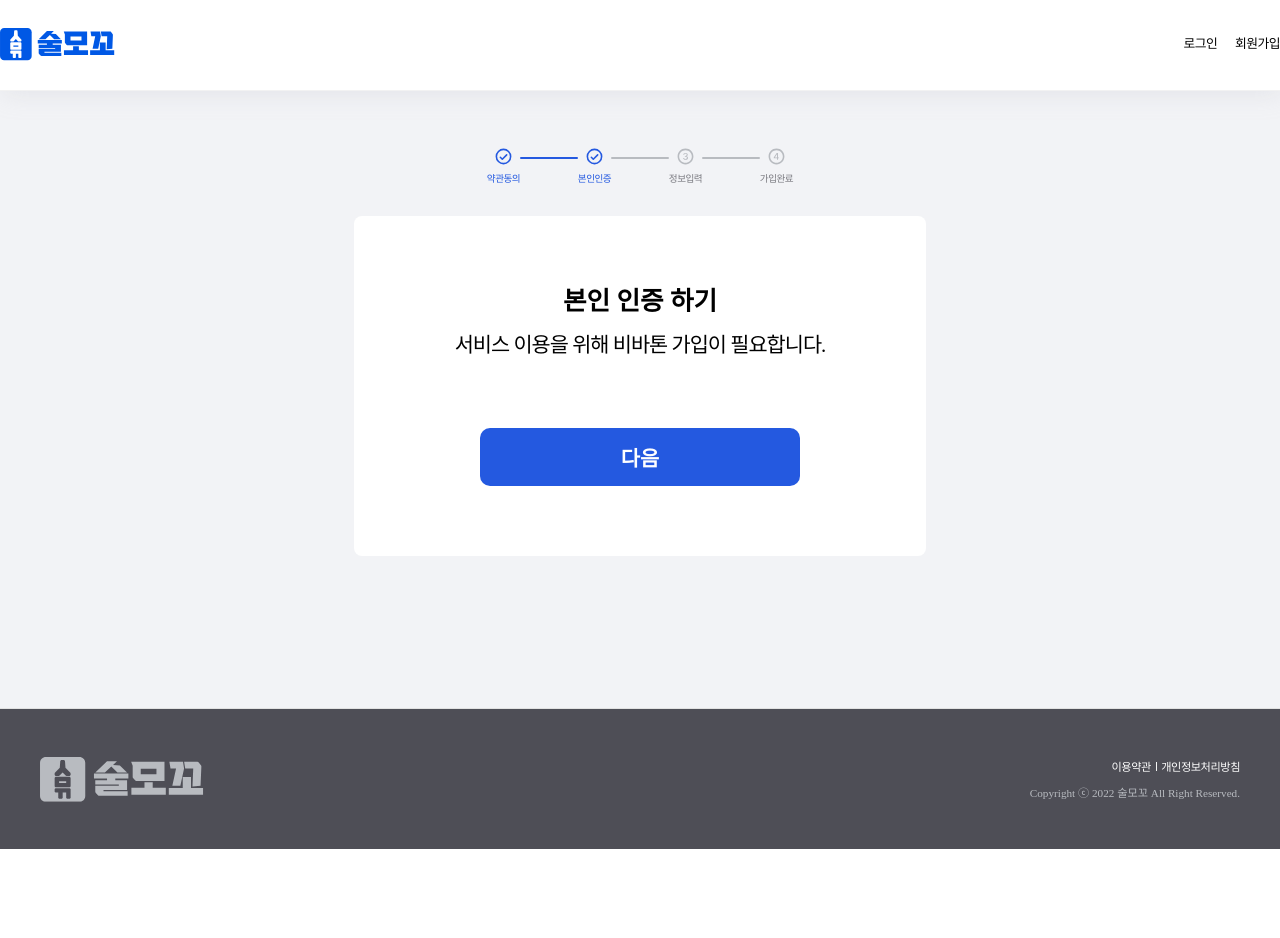
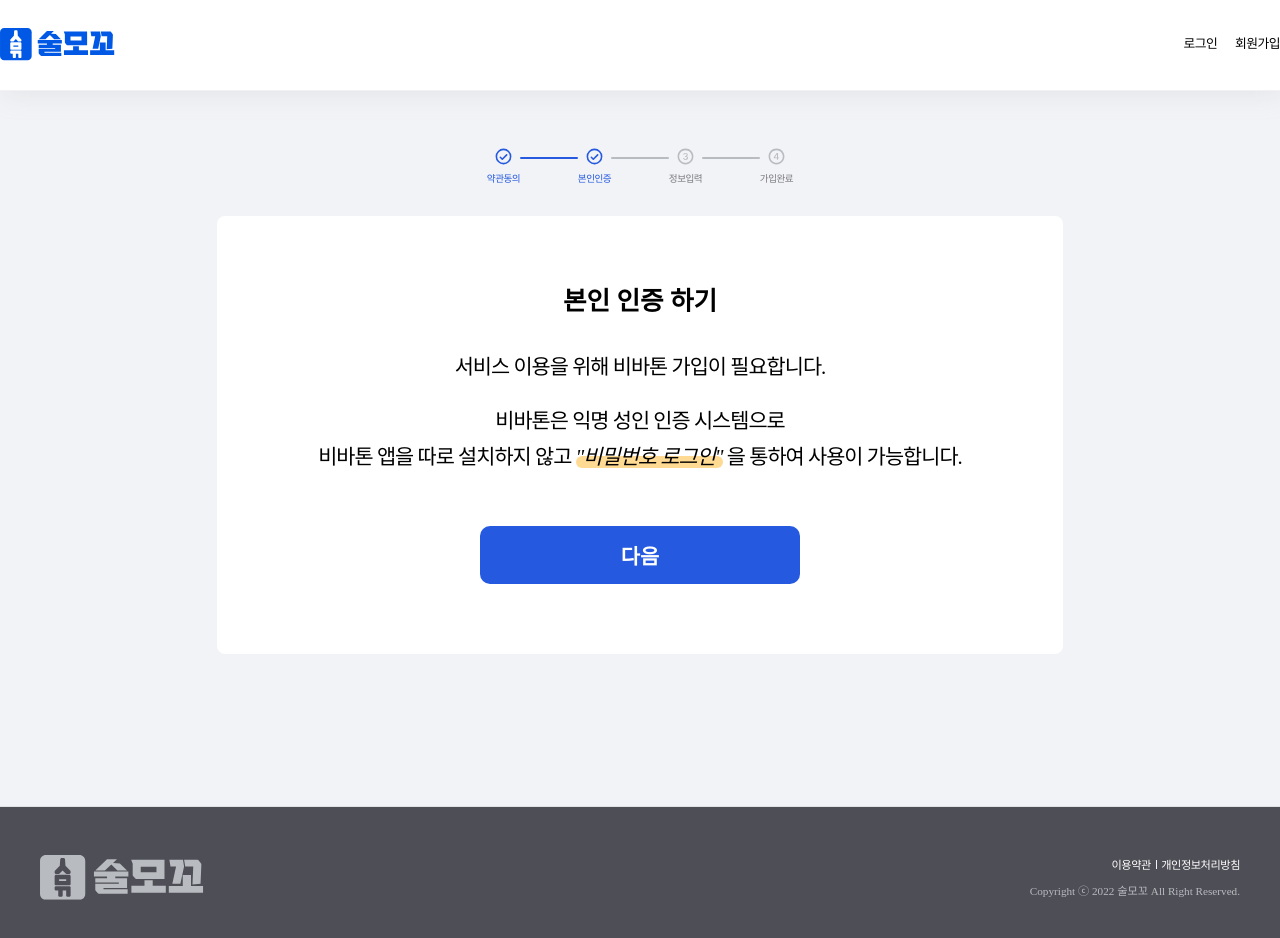
Before and after one commit to sulmocco/frontend, a React (Create React App) app: page /auth in a window 1280 px wide. Shown: the top 938 px of the page. Before the commit the page ends 849 px from the top, so only its background shows below. Built offline with nearby package versions, Linux system fonts and the light colour scheme; no server answers; a web font is replaced by a local one.

Commit message:
FIX: 회원가입시 비바톤 안내문구 수정

```diff
--- a/src/pages/auth/index.jsx
+++ b/src/pages/auth/index.jsx
@@ -13,7 +13,13 @@ const Auth = () => {
       <ProgressBar />
       <AuthSection>
         <h3>본인 인증 하기</h3>
-        <p>서비스 이용을 위해 비바톤 가입이 필요합니다.</p>
+        <span>
+          <p>서비스 이용을 위해 비바톤 가입이 필요합니다.</p>
+          <br />
+          <br />
+          <p>비바톤은 익명 성인 인증 시스템으로</p>
+          <p>비바톤 앱을 따로 설치하지 않고 <i>"비밀번호 로그인"</i> 을 통하여 사용이 가능합니다.</p>
+        </span>
         <SignUpButton onClick={AuthBbaton}>다음</SignUpButton>
       </AuthSection>
     </AuthWrap>
--- a/src/pages/auth/styles.jsx
+++ b/src/pages/auth/styles.jsx
@@ -30,11 +30,30 @@ export const AuthSection = styled.div`
         font-weight: 700;
         line-height: 3.819rem;
     }
-    p{
+    span {
+        display: block;
+        padding: 4rem 0;
+        p{
         font-size: 2.6rem;
         font-weight: 400;
         letter-spacing: -0.12rem;
-        line-height: 3.103rem;
-        margin: 2rem 0 6.4rem 0;
+        line-height: 4.5rem;
+        i {
+            position: relative;
+            z-index: 9;
+            &::before {
+                content: '';
+                position: absolute;
+                left: 0;
+                bottom: 0;
+                display: block;
+                width: 100%;
+                height: 1.5rem;
+                background-color: ${props => props.theme.light_yellow_01};
+                z-index: -1;
+                border-radius: 1rem;
+            }
+        }
+    }
     }
 `
```
Also changed, not shown: src/pages/chat/index.jsx (+4 -6 lines).
